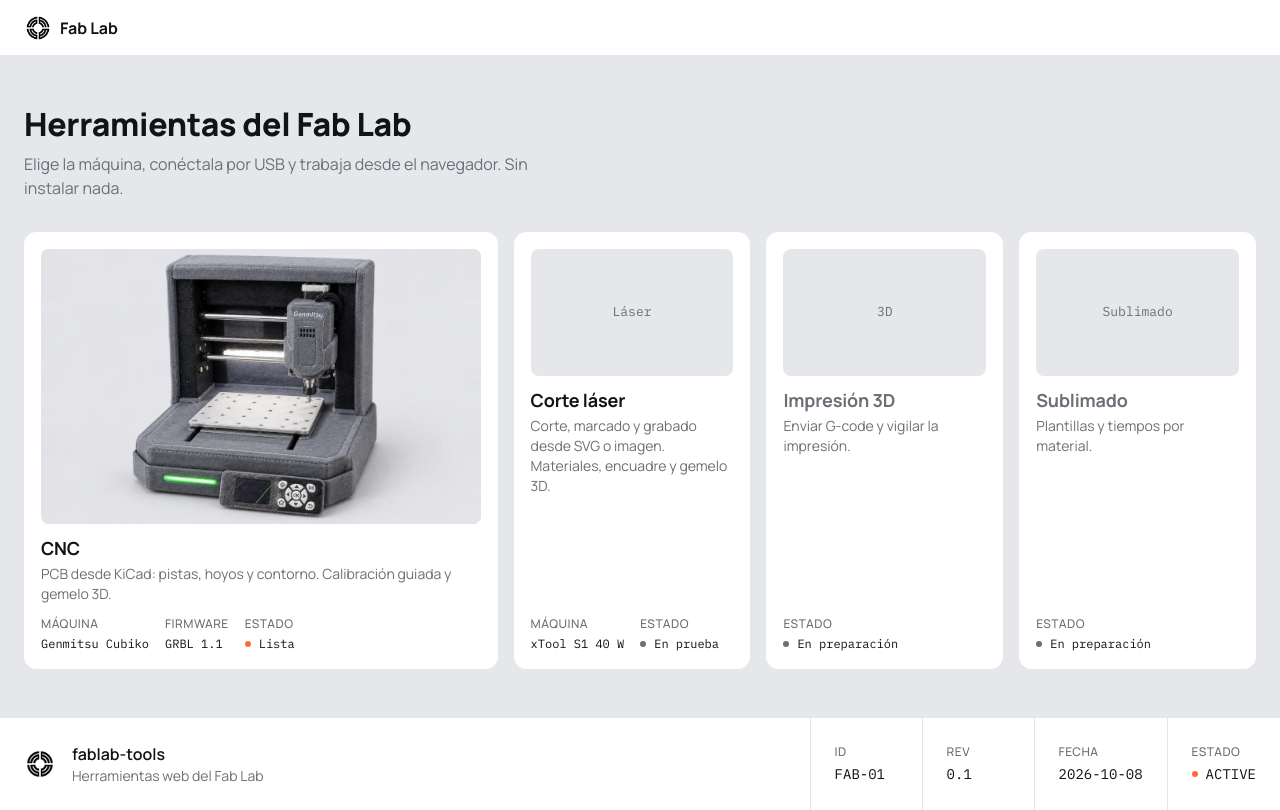
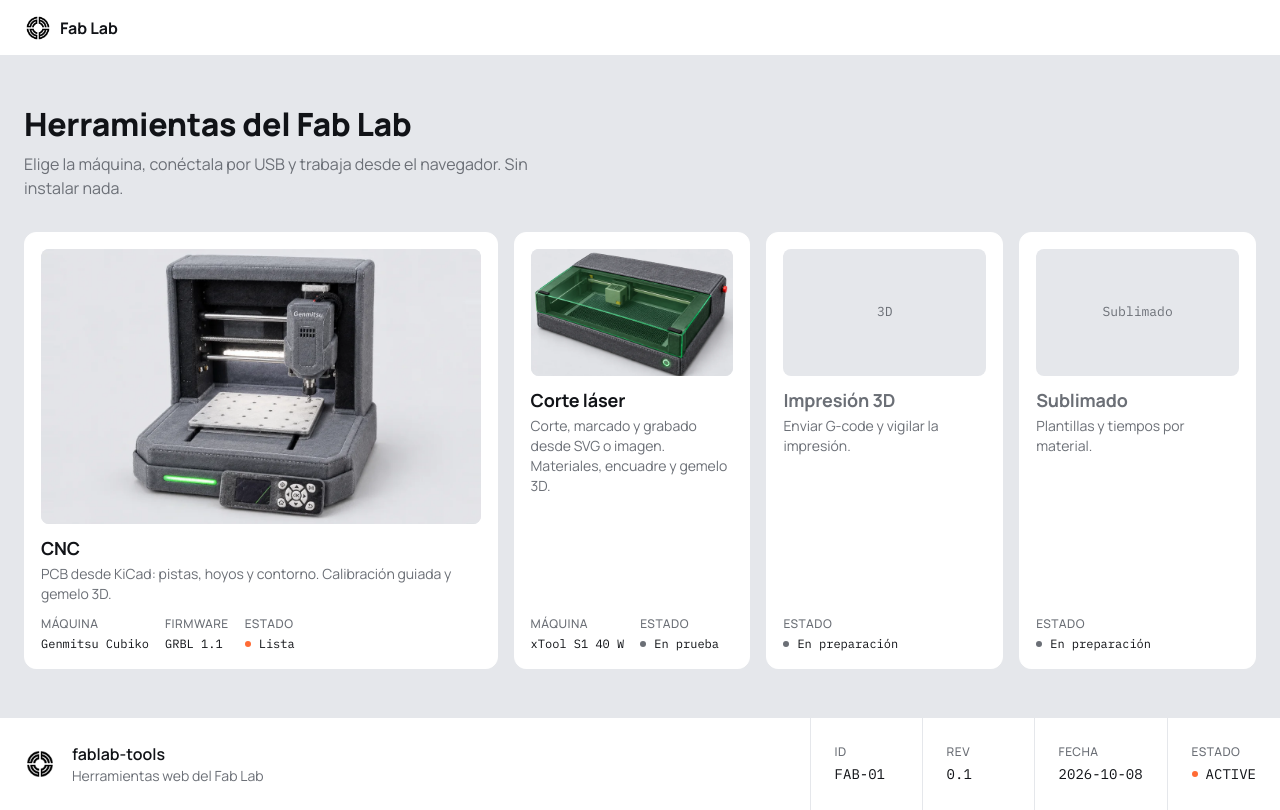
Before and after one commit to sebas30073007/fablab-tools, a plain HTML site: page web/index.html in a window 1280 px wide. Drawn offline with Linux system fonts and the light colour scheme.

Commit message:
Láser: Kiwi (12 poses) y la tarjeta del catálogo con la S1 en felpa
Kiwi de la familia de Fresa: media fruta con la cara en la pulpa, torso café,
lentes de laboratorio, felpa flocada sin costuras. Generado en ChatGPT con Fresa
como referencia; la tarjeta usa la de la Cubiko y el gemelo 3D como referencias.

Co-Authored-By: Claude Opus 5.5 <noreply@anthropic.com>

```diff
--- a/web/index.html
+++ b/web/index.html
@@ -37,8 +37,7 @@
       </dl>
     </a>
     <a class="maquina maquina--activa" href="laser/">
-      <!-- Cuando exista la S1 en felpa (img/laser-s1.webp) va aquí, como la Cubiko -->
-      <div class="maquina__vista maquina__vista--vacia"><span>Láser</span></div>
+      <div class="maquina__vista maquina__vista--foto"><img src="img/laser-s1.webp" alt="La xTool S1, en felpa" width="1120" height="700"></div>
       <div class="maquina__txt"><h2>Corte láser</h2><p>Corte, marcado y grabado desde SVG o imagen. Materiales, encuadre y gemelo 3D.</p></div>
       <dl class="cartela cartela--inline">
         <div class="cartela__campo"><dt>Máquina</dt><dd>xTool S1 40 W</dd></div>
```
Also changed, not shown: web/img/kiwi/alerta.webp (added), web/img/kiwi/archivos.webp (added), web/img/kiwi/celebra.webp (added), web/img/kiwi/cortando.webp (added), web/img/kiwi/encuadrando.webp (added), web/img/kiwi/explica.webp (added), web/img/kiwi/extintor.webp (added), web/img/kiwi/hola.webp (added), web/img/kiwi/lupa.webp (added), web/img/kiwi/piensa.webp (added), web/img/kiwi/pieza.webp (added), web/img/kiwi/senala.webp (added), web/img/laser-s1.webp (added), 3 other files.
